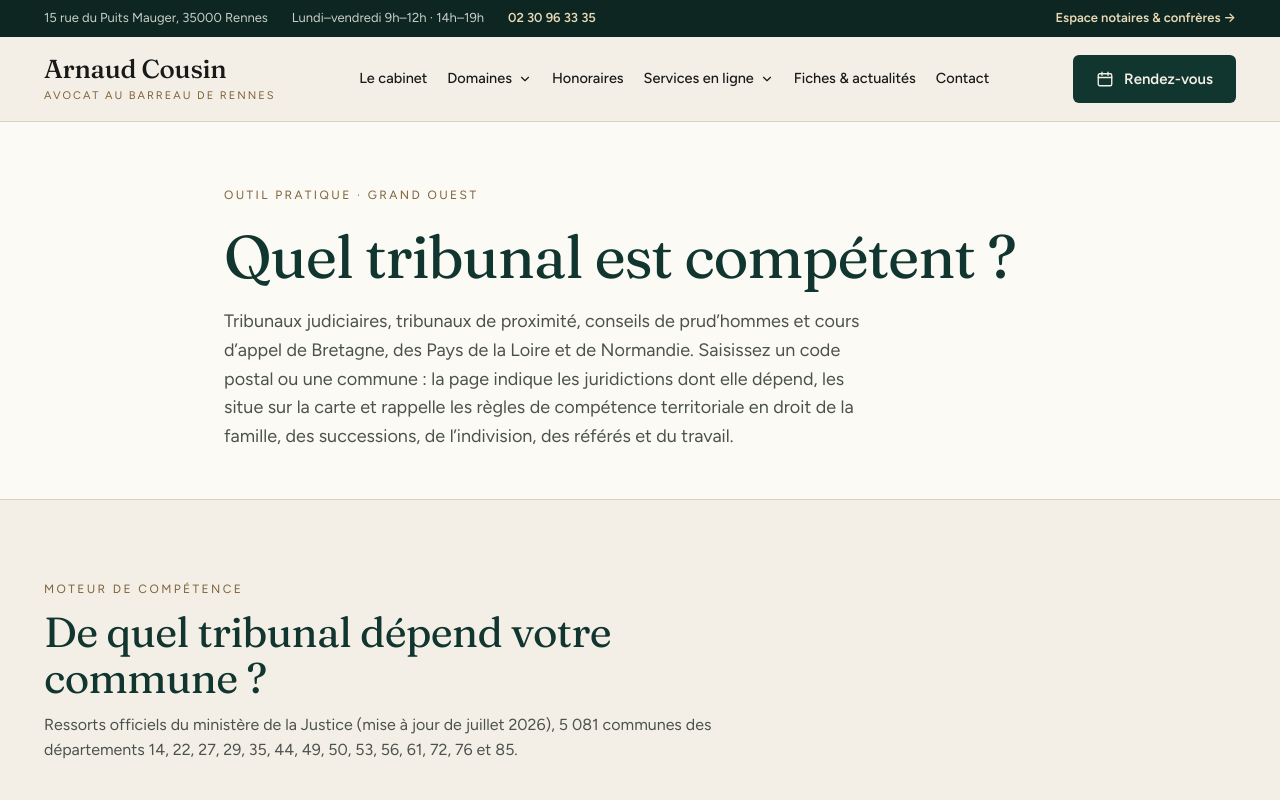
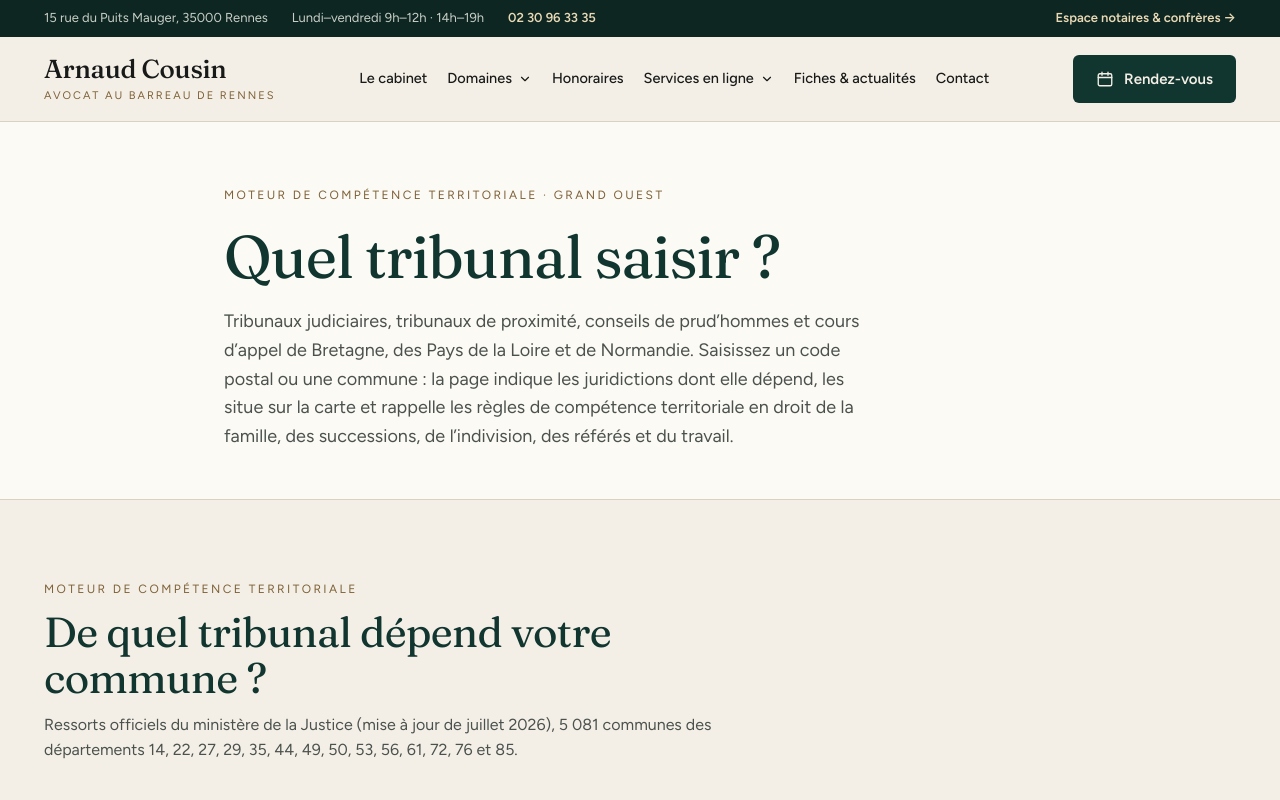
Before and after one commit to cousarn/site-cabinet, an Astro site: page /competence-territoriale in a window 1280 px wide. Shown: the top 800 px of the page. Built offline with nearby package versions, Linux system fonts and the light colour scheme; Astro itself is replaced by a stand-in of ours.

Commit message:
Page compétence territoriale intitulée « Quel tribunal saisir ? » — moteur de compétence territoriale (titre, menu, pied de page, fil d’Ariane, FAQ)
Co-Authored-By: Claude Opus 5.5 <noreply@anthropic.com>
Claude-Session: https://claude.ai/code/session_01GhHTxkYJSS4ijMrSWemohy

```diff
--- a/src/data/cabinet.ts
+++ b/src/data/cabinet.ts
@@ -86,11 +86,11 @@ export const navigation = {
     { href: '/services/devis-divorce', titre: 'Devis divorce amiable', accroche: 'Votre estimation en sept questions, confirmée par l’avocat.' },
     { href: '/services/depot-pieces', titre: 'Déposer des pièces', accroche: 'Vos documents, en sécurité, directement dans votre dossier.' },
     { href: '/services/pre-entretien', titre: 'Assistant de pré-entretien', accroche: 'Une dizaine de minutes pour préparer votre rendez-vous.' },
-    { href: '/competence-territoriale', titre: 'Quel tribunal est compétent ?', accroche: 'Carte et moteur par code postal : tribunaux, prud’hommes, cours d’appel du Grand Ouest.' },
+    { href: '/competence-territoriale', titre: 'Quel tribunal saisir ?', accroche: 'Moteur de compétence territoriale par code postal : tribunaux, prud’hommes, cours d’appel du Grand Ouest.' },
     { href: '/notaires-confreres', titre: 'Notaires & confrères', accroche: 'Postulation, partage judiciaire : saisir le cabinet.' },
   ],
   pied: [
-    { href: '/competence-territoriale', label: 'Quel tribunal est compétent ?' },
+    { href: '/competence-territoriale', label: 'Quel tribunal saisir ?' },
     { href: '/mentions-legales', label: 'Mentions légales' },
     { href: '/mentions-legales#rgpd', label: 'Confidentialité' },
     { href: '/mentions-legales#cookies', label: 'Cookies' },
--- a/src/pages/competence-territoriale.astro
+++ b/src/pages/competence-territoriale.astro
@@ -4,15 +4,15 @@ import Faq from '../components/Faq.astro';
 import Cta from '../components/Cta.astro';
 import { cabinet } from '../data/cabinet';
 
-const titre = 'Quel tribunal est compétent ? Carte et moteur par code postal';
-const description = 'Tribunaux judiciaires, tribunaux de proximité, conseils de prud’hommes et cours d’appel de Bretagne, Pays de la Loire et Normandie : carte, recherche par code postal, règles de compétence.';
+const titre = 'Quel tribunal saisir ? Moteur de compétence territoriale';
+const description = 'Quel tribunal saisir ? Moteur de compétence territoriale par code postal : tribunaux, prud’hommes et cours d’appel de Bretagne, Pays de la Loire et Normandie.';
 
 const faq = [
-  { q: 'Quel tribunal est compétent pour une succession ou un partage ?', r: '<p>Le tribunal judiciaire du lieu d’ouverture de la succession, c’est-à-dire du dernier domicile du défunt (art.&nbsp;720 et 841 du code civil, art.&nbsp;45 du code de procédure civile), pour toutes les demandes entre héritiers jusqu’au partage inclus — où que résident les héritiers et où que soient situés les biens.</p>' },
-  { q: 'Quel juge aux affaires familiales saisir après une séparation ?', r: '<p>Celui du lieu où réside la famille ; si les parents vivent séparément, celui du lieu de résidence du parent chez lequel les enfants mineurs résident habituellement ; dans les autres cas, celui du lieu où réside la partie qui n’a pas pris l’initiative de la procédure (art.&nbsp;1070 du code de procédure civile). La compétence s’apprécie au jour de la demande.</p>' },
-  { q: 'Quel conseil de prud’hommes saisir ?', r: '<p>Celui du lieu de l’établissement où le travail est accompli ; si le travail est accompli à domicile ou hors de tout établissement, celui du domicile du salarié. Le salarié peut aussi choisir le conseil du lieu où le contrat a été conclu ou celui du lieu où l’employeur est établi (art.&nbsp;R.&nbsp;1412-1 du code du travail).</p>' },
-  { q: 'Mon code postal couvre plusieurs communes : laquelle compte ?', r: '<p>La compétence s’apprécie par commune, non par code postal. Un même code postal peut couvrir des communes rattachées à des tribunaux différents : le moteur ci-dessus vous demande alors de préciser la commune.</p>' },
-  { q: 'Le cabinet peut-il plaider devant tous ces tribunaux ?', r: '<p>Oui. Le cabinet postule directement devant tous les tribunaux judiciaires du ressort de la cour d’appel de Rennes (Côtes-d’Armor, Finistère, Ille-et-Vilaine, Loire-Atlantique, Morbihan) et plaide devant les conseils de prud’hommes et les autres juridictions de France ; devant les tribunaux judiciaires des autres cours d’appel, il s’adjoint si nécessaire un confrère postulant.</p>' },
+  { q: 'Quel tribunal saisir pour une succession ou un partage ?', r: '<p>Le tribunal judiciaire du lieu d’ouverture de la succession, c’est-à-dire du dernier domicile du défunt (art.&nbsp;720 et 841 du code civil, art.&nbsp;45 du code de procédure civile), pour toutes les demandes entre héritiers jusqu’au partage inclus — où que résident les héritiers et où que soient situés les biens.</p>' },
+  { q: 'Quel juge aux affaires familiales saisir après une séparation ?', r: '<p>Celui du lieu où réside la famille ; si les parents vivent séparément, celui du lieu de résidence du parent chez lequel les enfants mineurs résident habituellement ; dans les autres cas, celui du lieu où réside la partie qui n’a pas pris l’initiative de la procédure (art.&nbsp;1070 du code de procédure civile). La compétence s’apprécie au jour de la demande.</p>' },
+  { q: 'Quel conseil de prud’hommes saisir ?', r: '<p>Celui du lieu de l’établissement où le travail est accompli ; si le travail est accompli à domicile ou hors de tout établissement, celui du domicile du salarié. Le salarié peut aussi choisir le conseil du lieu où le contrat a été conclu ou celui du lieu où l’employeur est établi (art.&nbsp;R.&nbsp;1412-1 du code du travail).</p>' },
+  { q: 'Mon code postal couvre plusieurs communes : laquelle compte ?', r: '<p>La compétence s’apprécie par commune, non par code postal. Un même code postal peut couvrir des communes rattachées à des tribunaux différents : le moteur ci-dessus vous demande alors de préciser la commune.</p>' },
+  { q: 'Le cabinet peut-il plaider devant tous ces tribunaux ?', r: '<p>Oui. Le cabinet postule directement devant tous les tribunaux judiciaires du ressort de la cour d’appel de Rennes (Côtes-d’Armor, Finistère, Ille-et-Vilaine, Loire-Atlantique, Morbihan) et plaide devant les conseils de prud’hommes et les autres juridictions de France ; devant les tribunaux judiciaires des autres cours d’appel, il s’adjoint si nécessaire un confrère postulant.</p>' },
 ];
 
 const jsonLd = {
@@ -27,11 +27,11 @@ const jsonLd = {
   dateModified: '2026-10-25',
 };
 ---
-<Base title={titre} description={description} jsonLd={jsonLd} fil={[{ label: 'Compétence territoriale', href: '/competence-territoriale' }]}>
+<Base title={titre} description={description} jsonLd={jsonLd} fil={[{ label: 'Quel tribunal saisir ?', href: '/competence-territoriale' }]}>
   <section class="hero-clair" style="background: var(--ivoire); border-bottom: 1px solid var(--ligne)">
     <div class="conteneur pile entree" style="padding-top: 64px; padding-bottom: 48px; gap: 18px; max-width: 880px">
-      <p class="surtitre">Outil pratique · Grand Ouest</p>
-      <h1>Quel tribunal est compétent&nbsp;?</h1>
+      <p class="surtitre">Moteur de compétence territoriale · Grand Ouest</p>
+      <h1>Quel tribunal saisir&nbsp;?</h1>
       <p class="chapo">Tribunaux judiciaires, tribunaux de proximité, conseils de prud’hommes et cours d’appel de Bretagne, des Pays de la Loire et de Normandie. Saisissez un code postal ou une commune&nbsp;: la page indique les juridictions dont elle dépend, les situe sur la carte et rappelle les règles de compétence territoriale en droit de la famille, des successions, de l’indivision, des référés et du travail.</p>
     </div>
   </section>
@@ -39,7 +39,7 @@ const jsonLd = {
   <section class="section" id="moteur">
     <div class="conteneur pile" style="gap: 28px">
       <div class="pile" style="gap: 10px; max-width: 720px">
-        <p class="surtitre">Moteur de compétence</p>
+        <p class="surtitre">Moteur de compétence territoriale</p>
         <h2>De quel tribunal dépend votre commune&nbsp;?</h2>
         <p class="muet">Ressorts officiels du ministère de la Justice (mise à jour de juillet&nbsp;2026), 5&nbsp;081 communes des départements 14, 22, 27, 29, 35, 44, 49, 50, 53, 56, 61, 72, 76 et 85.</p>
       </div>
@@ -130,7 +130,7 @@ const jsonLd = {
     </div>
   </section>
 
-  <Cta titre="Un doute sur le tribunal à saisir ?" texte="Le choix de la juridiction se décide avec la stratégie du dossier : délais, mesures provisoires, exécution. Le cabinet vous répond par écrit ou en rendez-vous, à Rennes, en visio ou par téléphone." />
+  <Cta titre="Un doute sur le tribunal à saisir ?" texte="Le choix de la juridiction se décide avec la stratégie du dossier : délais, mesures provisoires, exécution. Le cabinet vous répond par écrit ou en rendez-vous, à Rennes, en visio ou par téléphone." />
 
   <section class="section" id="sources">
     <div class="conteneur pile" style="gap: 10px; max-width: 880px">
```
Also changed, not shown: src/content/domaines/procedure-appel.md (+1 -1 lines).
